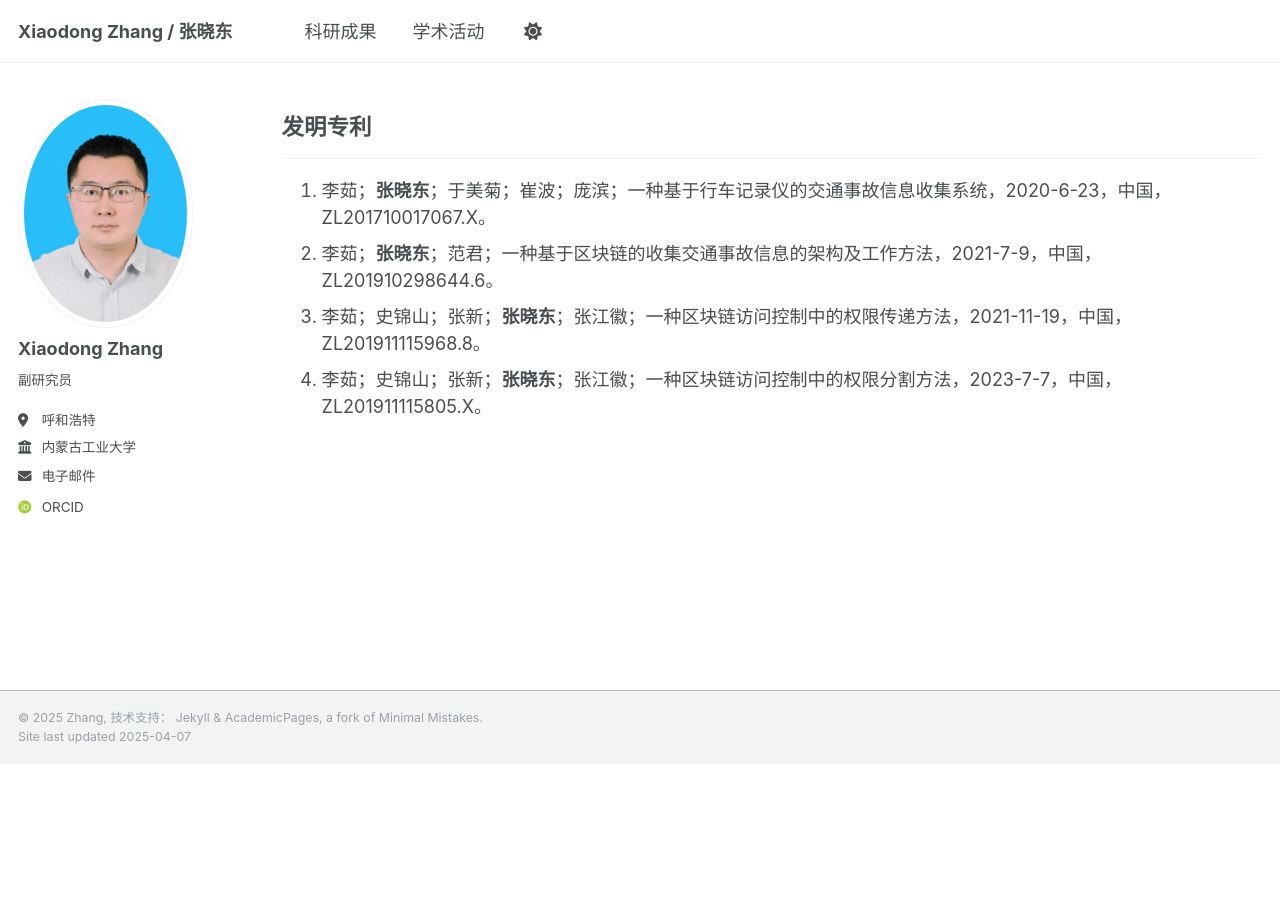
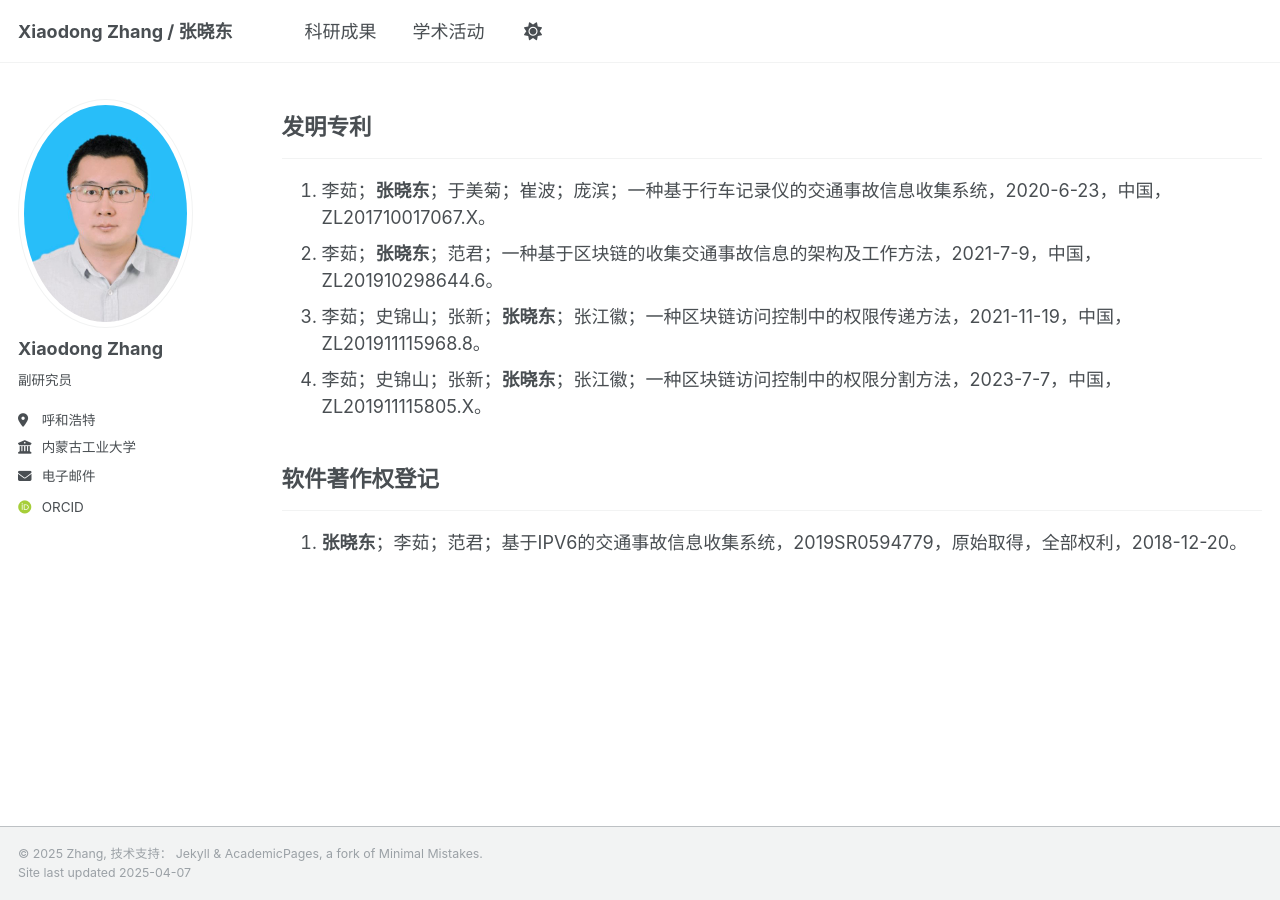
Before and after one commit to zhangxiaodong-imut/zhangxiaodong-imut.github.io, a Jekyll site: the page built from _pages/publications.html, in a window 1280 px wide and 900 px high, scrolled down 2227 px. Built offline with Jekyll 4.4.1, drawn with Linux system fonts in a browser that asks for light colours; some web fonts are replaced; before the commit the page ends 2991 px from its top, so only the background shows below that.

Commit message:
Update publications.html

```diff
--- a/_pages/publications.html
+++ b/_pages/publications.html
@@ -32,3 +32,8 @@ author_profile: true
   <li>李茹；史锦山；张新；<b>张晓东</b>；张江徽；一种区块链访问控制中的权限传递方法，2021-11-19，中国，ZL201911115968.8。</li>
   <li>李茹；史锦山；张新；<b>张晓东</b>；张江徽；一种区块链访问控制中的权限分割方法，2023-7-7，中国，ZL201911115805.X。</li>
 </ol>
+
+<h2>软件著作权登记</h2><hr />
+<ol>
+  <li><b>张晓东</b>；李茹；范君；基于IPV6的交通事故信息收集系统，2019SR0594779，原始取得，全部权利，2018-12-20。</li>
+</ol>
```
